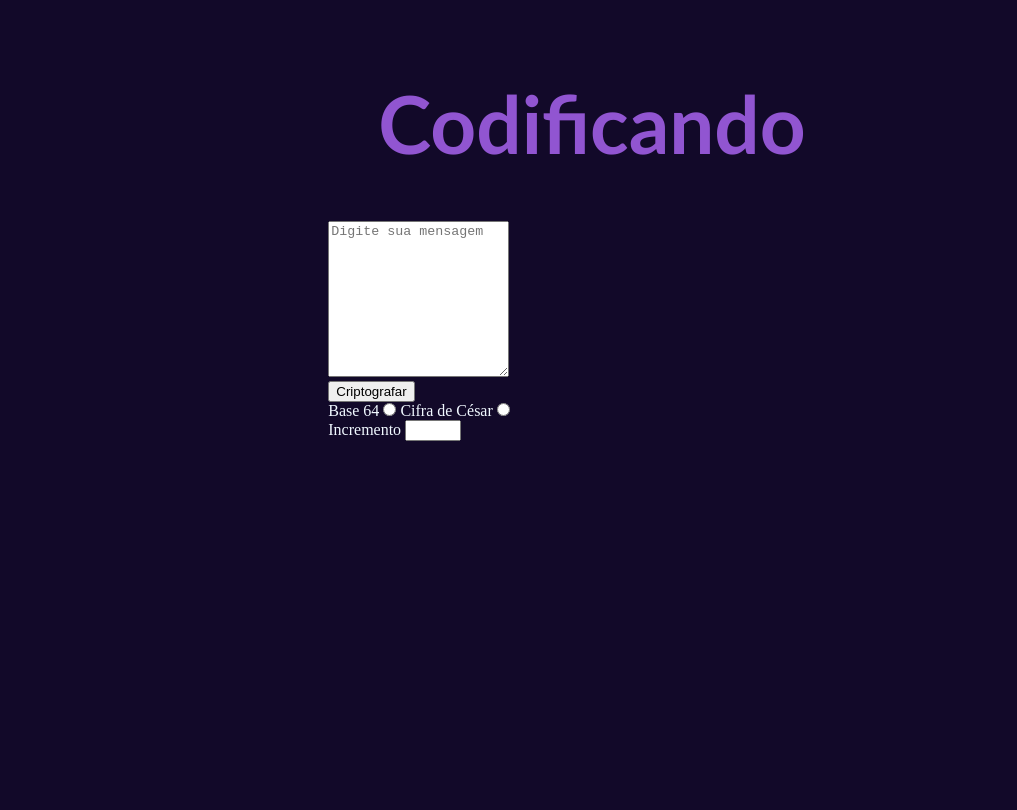
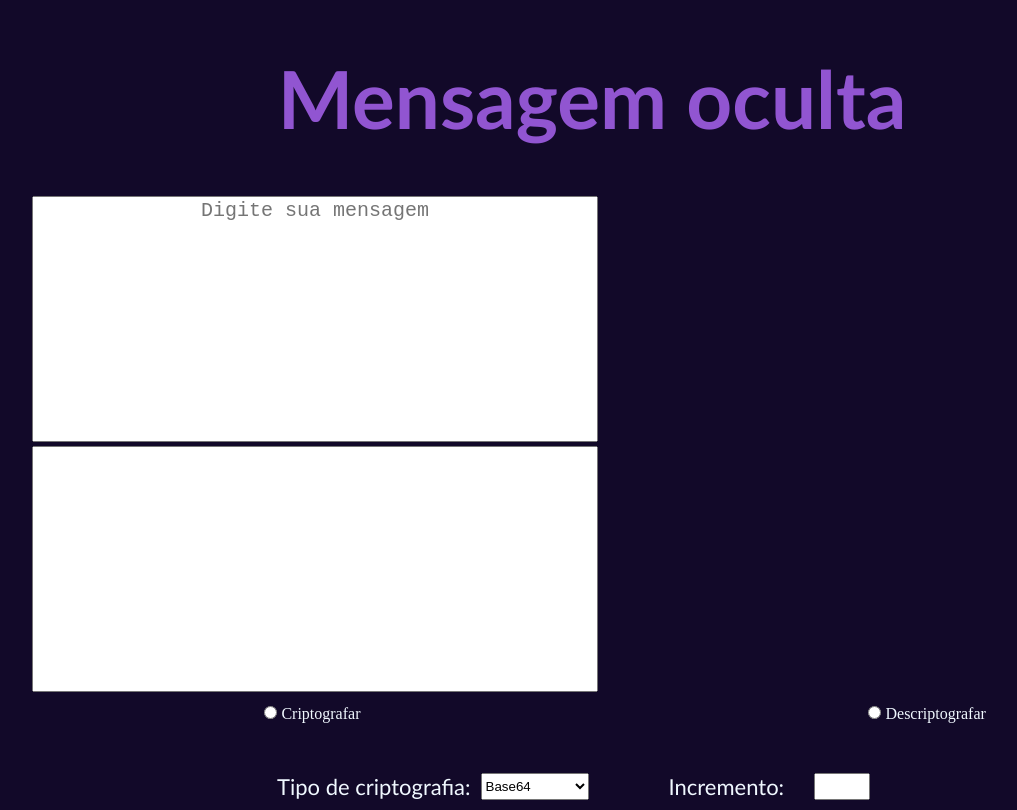
Before and after one commit to SabrinaSzemberg/MensagemOculta, a plain HTML site: page index.html in a window 1280 px wide. Shown: the whole page, without its empty margins (48-1065 px from the left). Drawn offline with Linux system fonts and the light colour scheme.

Commit message:
adicionei e modifiquei no css a textarea da mensagem a ser inserida pelo usuário e a de retorno da criptografia

```diff
--- a/index.css
+++ b/index.css
@@ -8,17 +8,72 @@ body {
     color: aliceblue;
 }
 
+.titulo {
+    padding: 40px;
+    margin-top: 10px;
+    text-align: center;
+    font-family: 'Trebuchet MS', 'Lucida Sans Unicode', 'Lucida Grande', 'Lucida Sans', Arial, sans-serif;
+    font-size: 10vh;
+    color: rgb(145, 85, 209);
+}
+
 .principal {
     display: flex;
     padding: 10px;
     justify-content: center;
 }
 
-.titulo {
-    padding: 50px;
-    margin-top: 15px;
+textarea {
+    resize: none;
+  }
+
+.mensagem1 {
+    width: 70vh;
+    height: 30vh;
+    margin-left: 70px;
+}
+::placeholder {
     text-align: center;
+    font-size: 20px;
+}
+
+.botao1 {
+    padding: 10px;
+    color: rgb(145, 85, 209);
     font-family: 'Trebuchet MS', 'Lucida Sans Unicode', 'Lucida Grande', 'Lucida Sans', Arial, sans-serif;
-    font-size: 10vh;
+    font-weight: bold;
+    font-size: 15px;
+    margin-top: 10px;
+    margin-left: 24%;
+}
+
+.botao2 {
+    padding: 10px;
     color: rgb(145, 85, 209);
+    font-family: 'Trebuchet MS', 'Lucida Sans Unicode', 'Lucida Grande', 'Lucida Sans', Arial, sans-serif;
+    font-weight: bold;
+    font-size: 15px;
+    margin-top: 10px;
+    margin-left: 40%;
 }
+
+.selecao {
+    font-size: 22px;
+    font-family: 'Trebuchet MS', 'Lucida Sans Unicode', 'Lucida Grande', 'Lucida Sans', Arial, sans-serif;
+    padding-left: 25%;
+    display: flex;
+    margin-top: 50px;
+    margin-right: 30px;
+}
+
+
+
+.tipo {
+    margin-left: 10px;
+    margin-right: 60px;
+}
+
+.incremento {
+    margin-right: 10px;
+    margin-left: 20px;
+}
--- a/index.html
+++ b/index.html
@@ -8,17 +8,22 @@
     <title>Mensagem Oculta</title>
 </head>
 <body>
+    <h1 class="titulo">Mensagem oculta</h1>
     <div class="principal" id="principal">
        <div class="conteudo" id="conteudo">
-            <h1 class="titulo">Codificando</h1>
-            <textarea id='mensagem' placeholder="Digite sua mensagem" rows="10"></textarea><br>
-            <button id="codificar" onclick="function principal()">Criptografar</button><br>
-            <label for="base64">Base 64</label>
-            <input type="radio" id=" base64" name="opcao">
-            <label for="cifraCesar">Cifra de César</label>
-            <input type="radio" id="cifraCesar" name="opcao"><br>
-            <label for="incremento">Incremento</label>
-            <input type="number" name="shift" id="incremento" min="1" max="26">
+            <textarea id='mensagem1' class="mensagem1" placeholder="Digite sua mensagem" rows="10"></textarea>
+            <textarea id='mensagem1' class="mensagem1" rows="10" ></textarea><br>
+            <input type="radio" id="codificar" name="botao" class="botao1"> Criptografar</input>
+            <input type="radio" id="codificar" name="botao" class="botao2"> Descriptografar</input><br>
+            <div class="selecao">
+                <label for="option">Tipo de criptografia:</label>
+                <select name="" id="opcoes" class="tipo">
+                    <option value="">Base64</option>
+                    <option value="">Cifra de César</option>
+                </select><br>
+            <label for="incremento" class="incremento">Incremento:</label>
+            <input type="number" name="shift" id="incremento" class="incremento" min="1" max="26">
+            </div>
        </div>
     </div>
 </body>
```
